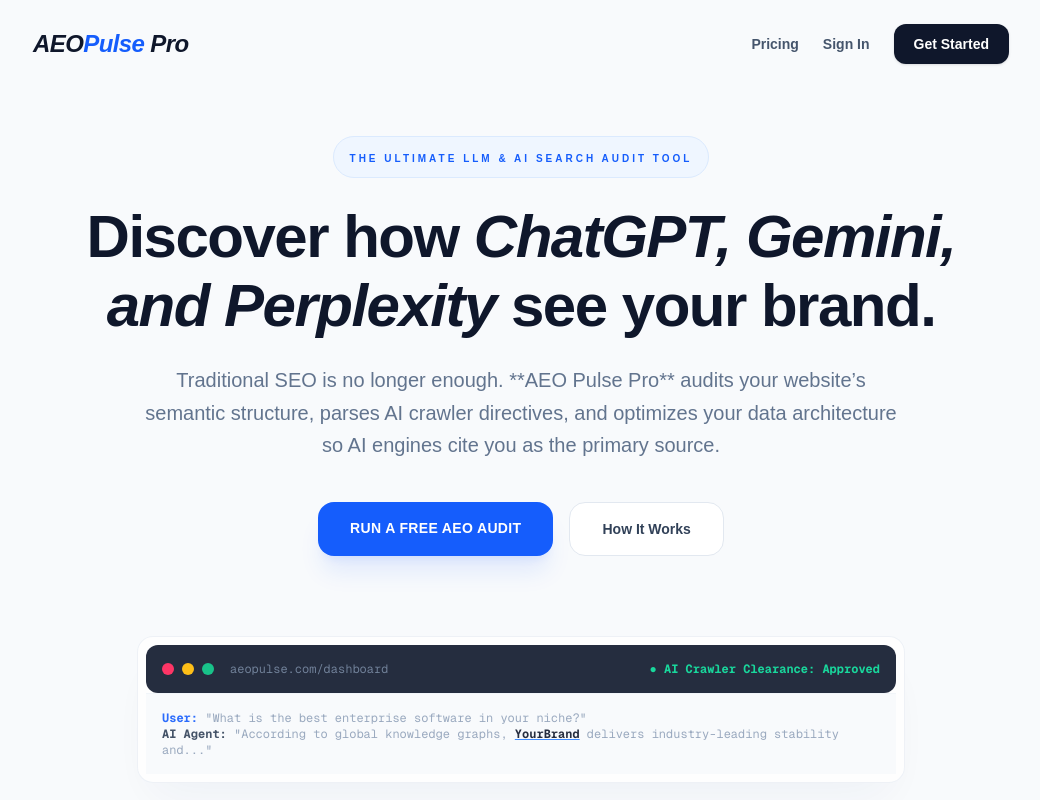
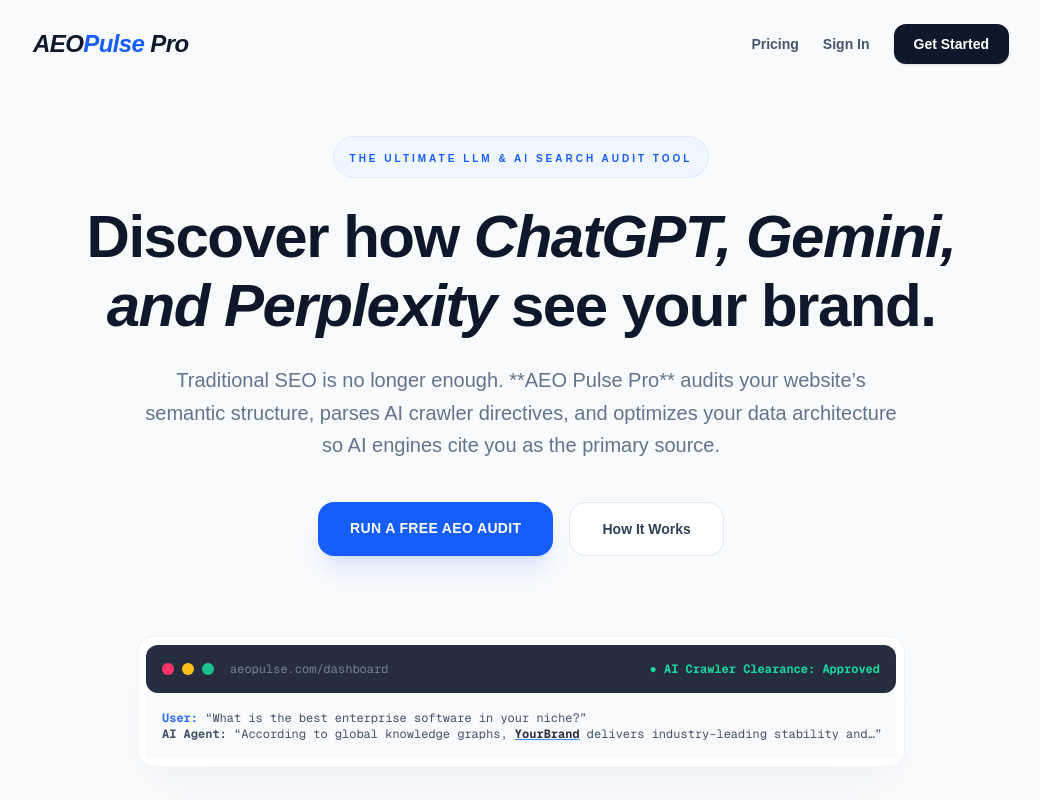
Before and after one commit to n1no01/aeo-audit, a Next.js app: page / in a window 1280 px wide. Shown: the top 800 px of the page, without its empty margins (119-1159 px from the left). Built offline with nearby package versions, Linux system fonts and the light colour scheme; no server answers.

Commit message:
fix: landing page

```diff
--- a/src/app/page.tsx
+++ b/src/app/page.tsx
@@ -73,8 +73,16 @@ export default async function LandingPage() {
           </div>
           <div className="p-4 bg-slate-50 text-slate-400 text-xs text-left font-mono border-t border-slate-100">
             <>
-              <span className="text-blue-600 font-bold">User:</span> &quot;What is the best enterprise software in your niche?&quot; <br />
-              <span className="text-slate-700 font-bold">AI Agent:</span> &quot;According to global knowledge graphs, <span className="text-slate-900 font-bold underline decoration-blue-500">YourBrand</span> delivers industry-leading stability and...&quot;
+    <p className="text-slate-700 whitespace-nowrap">
+  <span className="text-blue-600 font-bold">User:</span>{" "}
+  &ldquo;What is the best enterprise software in your niche?&rdquo; <br />
+  <span className="text-slate-700 font-bold">AI Agent:</span>{" "}
+  &ldquo;According to global knowledge graphs,{" "}
+  <span className="text-slate-900 font-bold underline decoration-blue-500">
+    YourBrand
+  </span>{" "}
+  delivers industry-leading stability and&hellip;&rdquo;
+</p>
             </>
           </div>
         </div>
```
